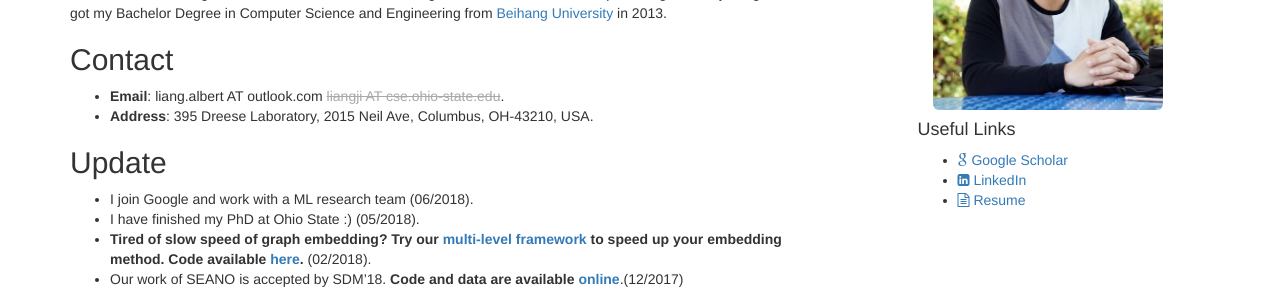
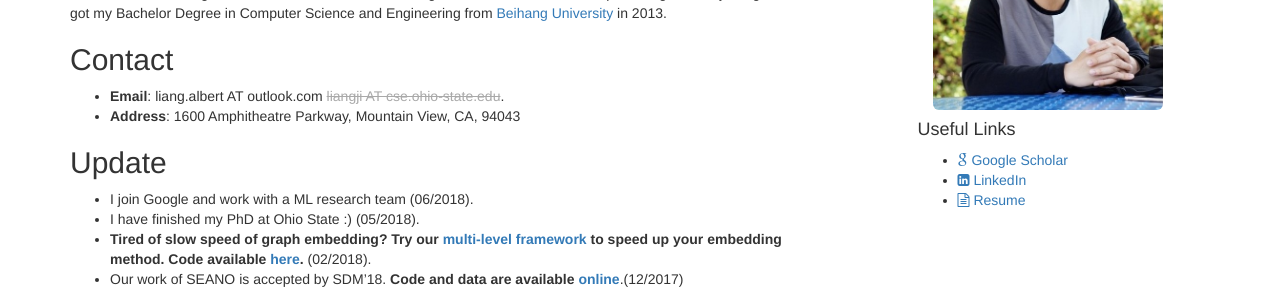
Before and after one commit to BuckeyeDM/BuckeyeDM.github.io, a Jekyll site: the page built from index.md, in a window 1280 px wide. Shown: the part 220-511 px from the top of the page. Built offline with Jekyll 4.4.1, drawn with Linux system fonts in a browser that asks for light colours.

Commit message:
update address

```diff
--- a/index.md
+++ b/index.md
@@ -10,7 +10,7 @@
 
 ## Contact
 * **Email**: liang.albert AT outlook.com  <span style="color:#A9A9A9">~~liangji AT cse.ohio-state.edu~~</span>.
-* **Address**: 395 Dreese Laboratory, 2015 Neil Ave, Columbus, OH-43210, USA.
+* **Address**: 1600 Amphitheatre Parkway, Mountain View, CA, 94043
 
 ## Update
 * I join Google and work with a ML research team (06/2018).
```
